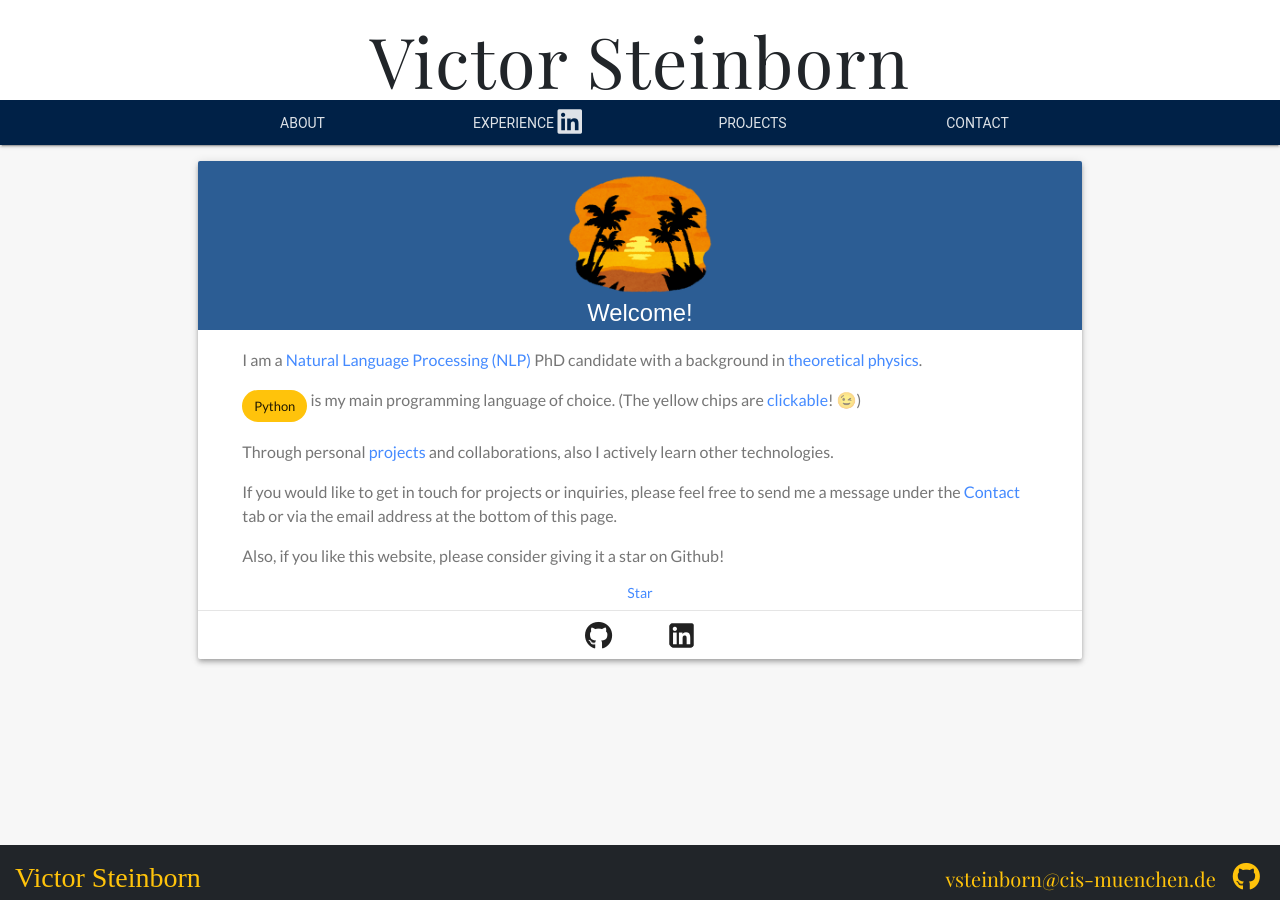
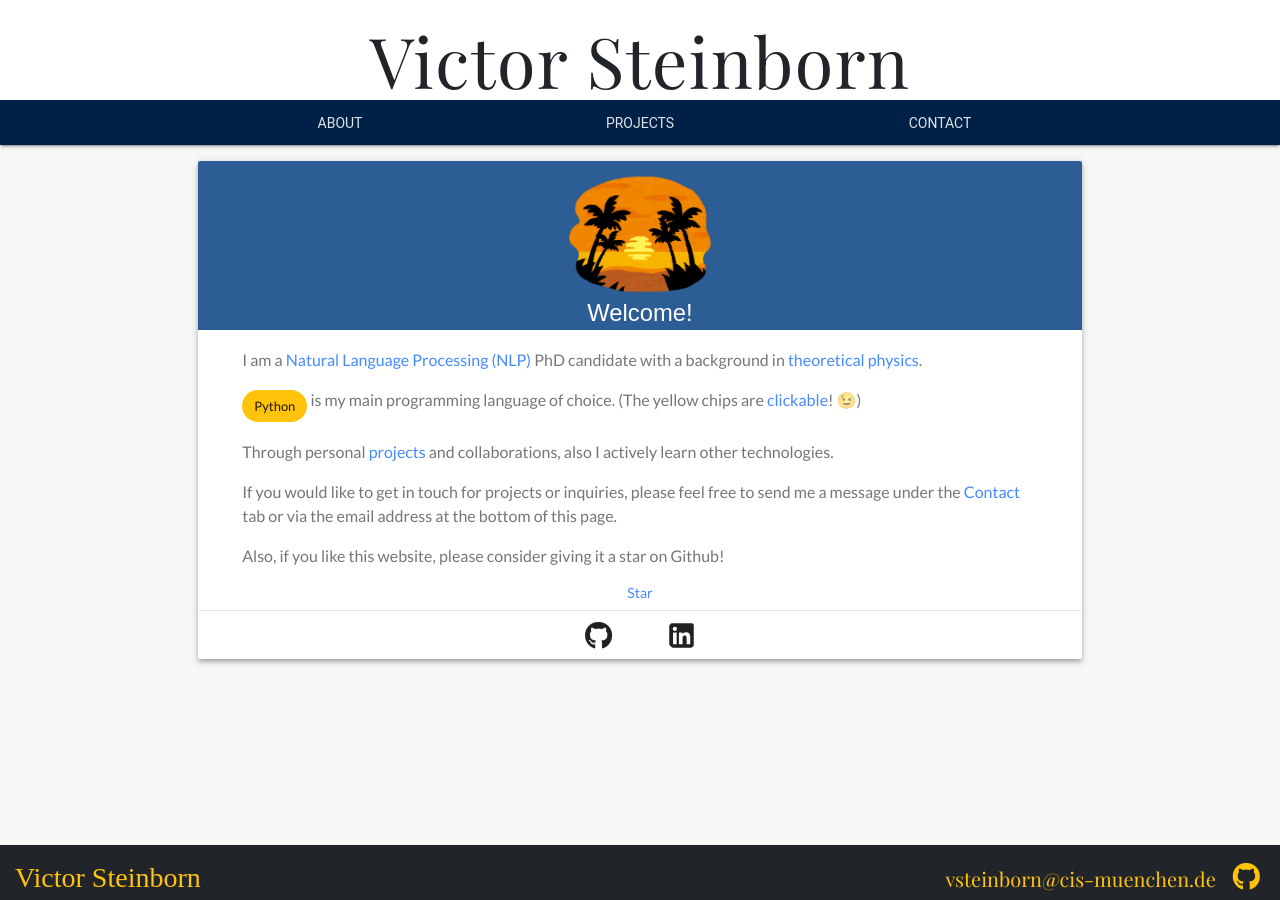
Before and after one commit to VSteinborn/VSteinborn.github.io, a Jekyll site: the page built from index.html, in a window 1280 px wide. Built offline with Jekyll 4.4.1, drawn with Linux system fonts in a browser that asks for light colours; nearby versions of some CDN libraries; emoji names are drawn with the system emoji font; some web fonts are replaced.

Commit message:
clean up navbar

```diff
--- a/_includes/drawer.html
+++ b/_includes/drawer.html
@@ -1,7 +1,7 @@
 <div class="mdl-layout__drawer">
     <nav class="mdl-navigation mdl-typography--body-1-force-preferred-font">
         <a class="mdl-navigation__link" href="/">About</a>
-        <a class="mdl-navigation__link" href="https://www.linkedin.com/in/{{ site.linkedin_endurl }}">Experience</a>
+        <!-- <a class="mdl-navigation__link" href="https://www.linkedin.com/in/{{ site.linkedin_endurl }}">Experience</a> -->
         <a class="mdl-navigation__link" href="/projects">Projects</a>
         <a class="mdl-navigation__link" href="/contact">Contact</a>
     </nav>
--- a/_includes/header.html
+++ b/_includes/header.html
@@ -7,9 +7,9 @@
   <div class="mdl-layout__header-row portfolio-navigation-row ">
       <nav class="mdl-navigation mdl-typography--body-1-force-preferred-font">
           <a class="mdl-navigation__link" href="/">About</a>
-          <a class="mdl-navigation__link zero-size" href="https://www.linkedin.com/in/{{ site.linkedin_endurl }}">Experience
+          <!-- <a class="mdl-navigation__link zero-size" href="https://www.linkedin.com/in/{{ site.linkedin_endurl }}">Experience
             <i class="fa-brands fa-linkedin icon-button icon-margin" aria-hidden="true" style=" vertical-align: -15%;"></i>
-          </a>
+          </a> -->
           <a class="mdl-navigation__link" href="/projects">Projects</a>
           <a class="mdl-navigation__link" href="/contact">Contact</a>
       </nav>
```
